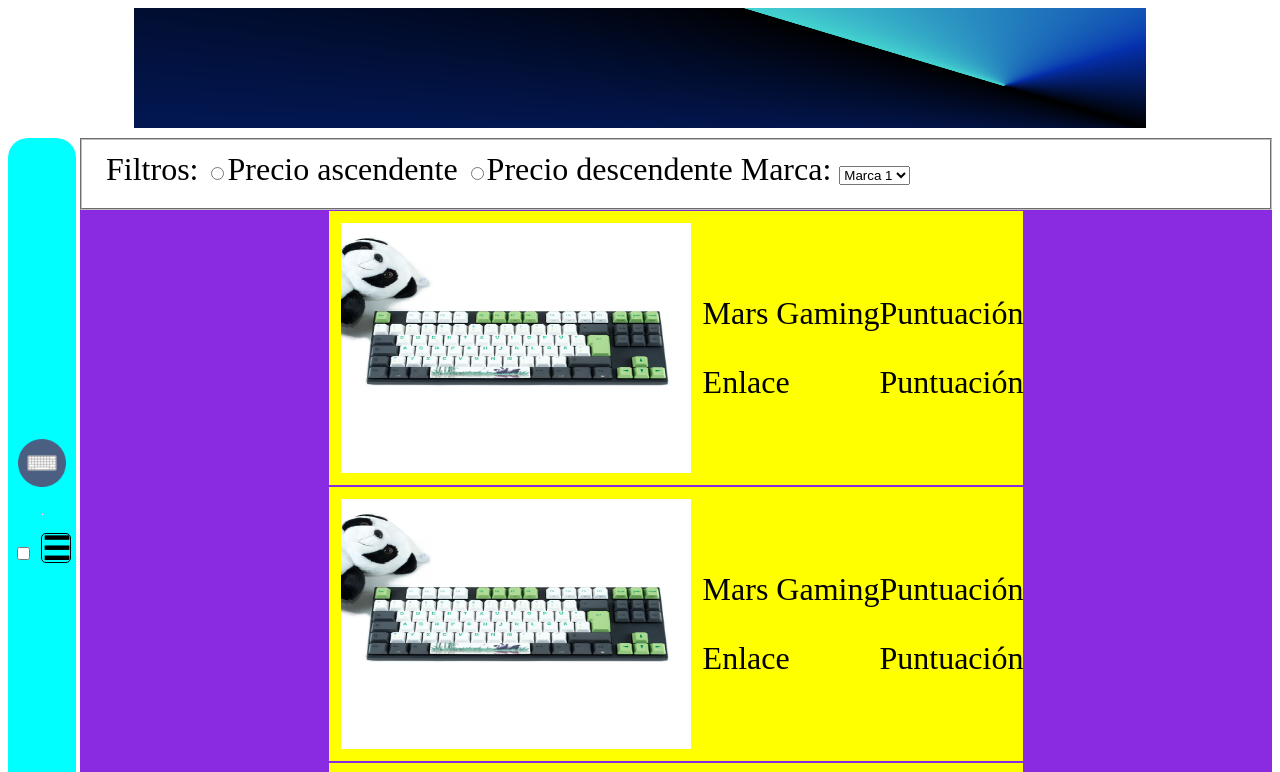
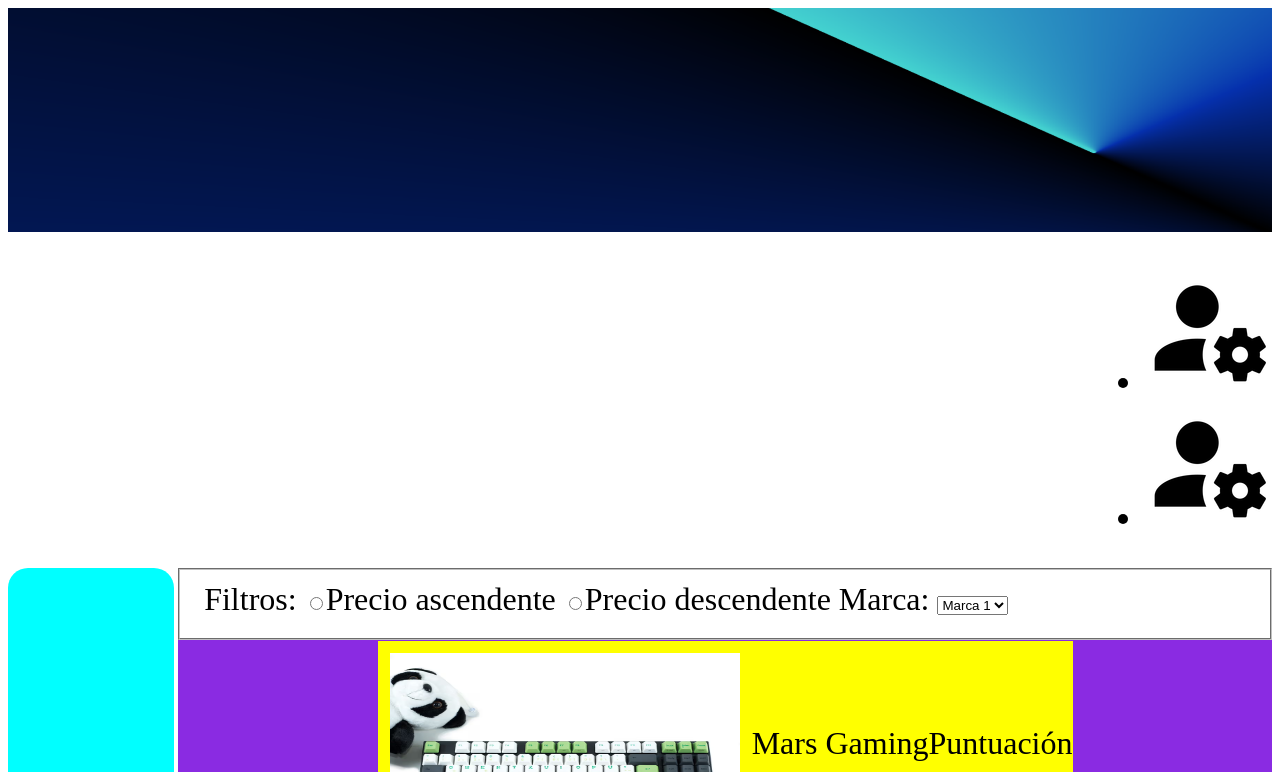
Before and after one commit to SergioTry/KeyMaxter, a plain HTML site: page Templates/desktop_main.html in a window 1280 px wide. Shown: the top 772 px of the page. Drawn offline with Linux system fonts and the light colour scheme.

Commit message:
Barra horizontal hecha

```diff
--- a/Templates/desktop_main.html
+++ b/Templates/desktop_main.html
@@ -7,16 +7,40 @@
     <link href="style.css" rel="stylesheet" />
   </head>
   <body>
-    <header id="header-principal">
-      <img
-        id="imagen-principal"
-        src="/Images/prueba.png"
-        alt="Logo principal de
+    <header>
+      <div id="header-principal">
+        <img
+          id="imagen-principal"
+          src="/Images/prueba.png"
+          alt="Logo principal de
       KeyMaxter"
-      />
+        />
+      </div>
     </header>
+    <span class="contenedor-menu-horizontal">
+      <nav>
+        <ul class="menu-horizontal">
+          <li>
+            <a>
+              <img
+                src="/Images/account_settings.ico"
+                alt="Icono de ajustes del usuario"
+              />
+            </a>
+          </li>
+          <li>
+            <a>
+              <img
+                src="/Images/account_settings.ico"
+                alt="Icono de ajustes del usuario"
+              />
+            </a>
+          </li>
+        </ul>
+      </nav>
+    </span>
     <div id="contenedor-general">
-      <aside>
+      <aside class="contenedor-menu-lateral">
         <img
           id="imagen-side-bar"
           src="/Images/desktop_bar_side_keyboard.ico"
@@ -24,9 +48,7 @@
         />
         <hr />
         <nav>
-          <input type="checkbox" id="menu" />
-          <label for="menu"> ☰ </label>
-          <ul>
+          <ul class="menu-lateral">
             <li>
               <a href="https://www.google.com/?hl=es"
                 ><img
@@ -242,5 +264,6 @@
         />Sugerencias</a
       >
     </footer>
+    <script src="main.js"></script>
   </body>
 </html>
--- a/Templates/style.css
+++ b/Templates/style.css
@@ -3,58 +3,62 @@
 }
 
 #imagen-principal {
-  height: 15vh;
-  width: 80vw;
+  height: 7rem;
+  width: 65rem;
+  max-width: 100%;
 }
 
 #header-principal {
   display: flex;
-  justify-content: center;
-  width: 80%;
-  margin: 0 auto;
+  flex-direction: column;
+  align-items: center;
+  margin: auto;
 }
 
 #contenedor-general {
   display: flex;
-  margin-top: 10px;
 }
 
-ul {
-  display: none;
+.contenedor-menu-horizontal {
+  display: flex;
+  justify-content: flex-end;
+  position: sticky;
+  top: 0;
 }
 
-input:checked ~ ul {
-  display: block;
+.contenedor-menu nav .menu-horizontal {
+  display: flex;
+  list-style: none;
+  padding: 0;
+  margin: auto;
 }
 
-aside label {
-  box-sizing: border-box;
-  display: inline-block;
-  border: 1px solid black;
-  border-radius: 5px;
-  width: 30px;
-  height: 30px;
-  line-height: 30px;
-  font-weight: bold;
-  text-align: center;
-  user-select: none;
+.contenedor-menu nav .menu-horizontal li {
+  margin: 8px;
+  height: 70px;
+  width: 70px;
+  margin-right: 20px;
+  background-color: gray;
+  border-radius: 50%;
+  overflow: hidden;
 }
-
-aside li {
-  display: block;
-  background: lightgrey;
-  margin: 0;
-  padding: 10px;
-  list-style: none;
-  border-bottom: 1px solid grey;
+.contenedor-menu nav .menu-horizontal li a {
+  display: flex;
+  width: 100%;
+  height: 100%;
 }
-
-aside {
+.contenedor-menu nav .menu-horizontal li a img {
+  height: 75%;
+  width: 75%;
+  object-fit: cover;
+  margin: auto;
+}
+.contenedor-menu-lateral {
   position: sticky;
   top: 10px;
   right: 8px;
-  width: 15vw;
-  height: 90vh;
+  width: 22rem;
+  height: 100vh;
   display: flex;
   flex-direction: column;
   justify-content: center;
@@ -72,7 +76,7 @@
 
 aside a img {
   width: 1rem;
-  height: 1rem;
+  height: 10vh;
 }
 
 aside a {
```
Also changed, not shown: Images/account_settings.ico (added), Templates/main.js (added).
